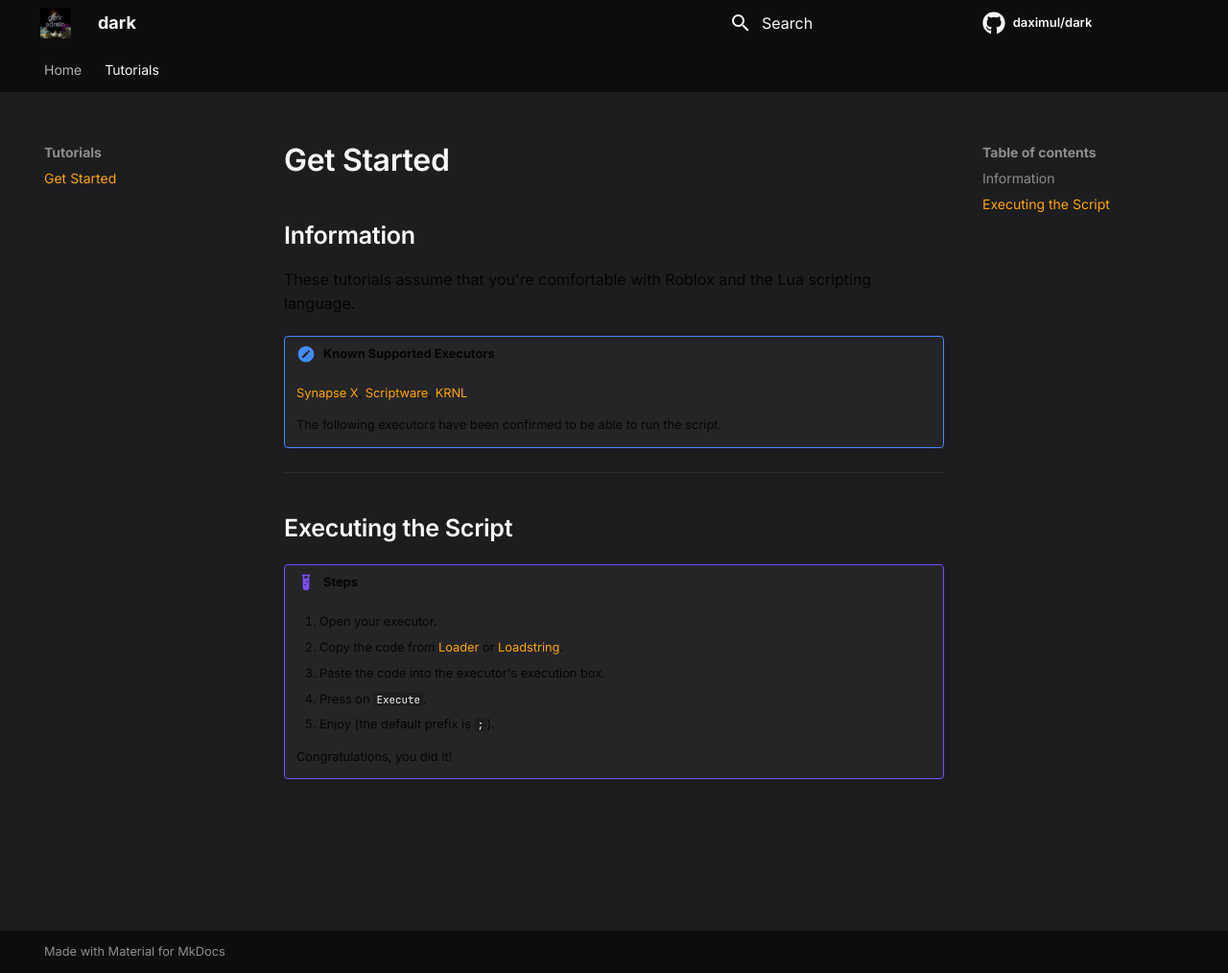
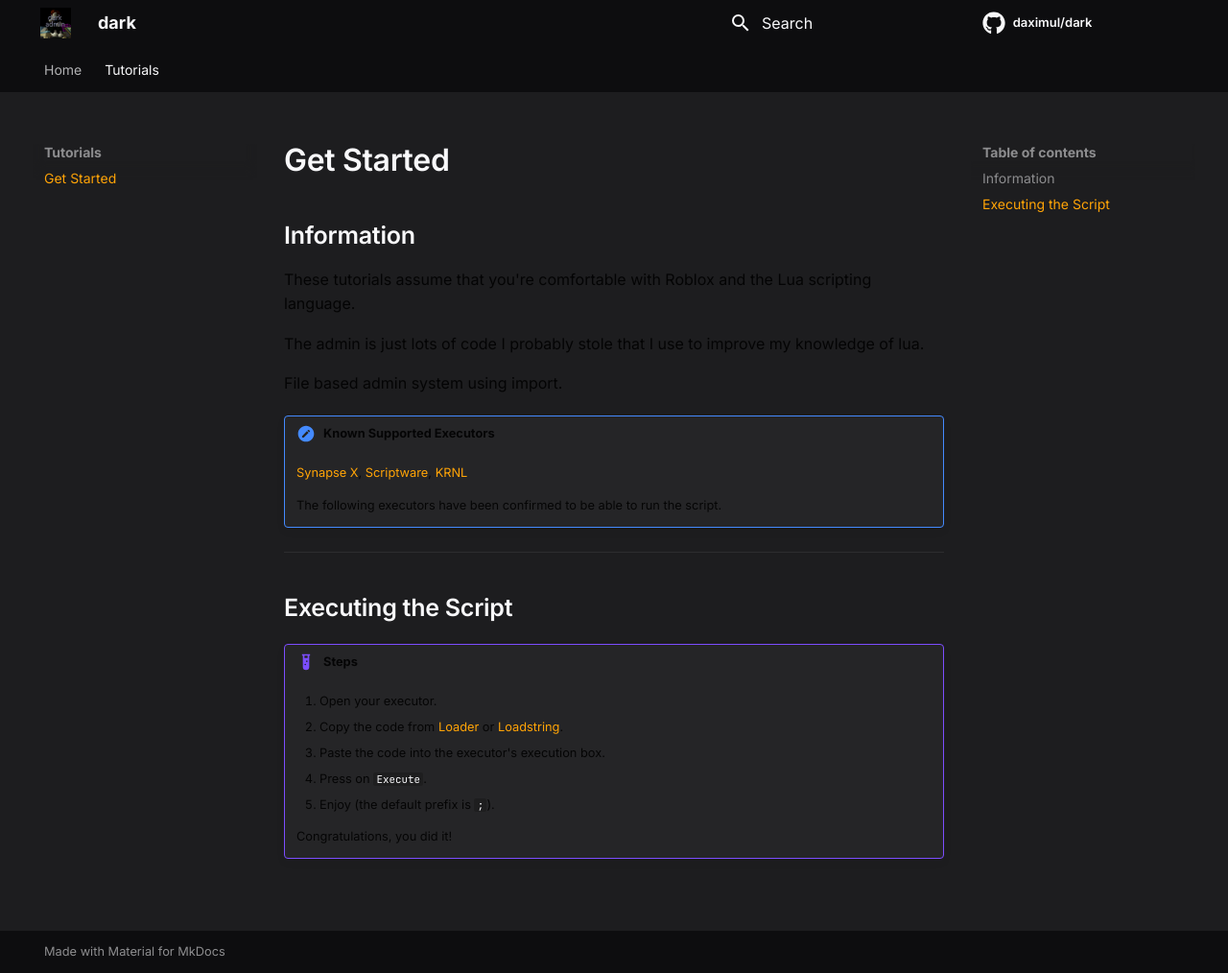
Before and after one commit to daximul/dark, an MkDocs documentation site: the page built from docs/tutorials/index.md, in a window 1280 px wide and 1014 px high. Shown: the whole window at 96% size. Built offline with MkDocs 1.6.1 and Material for MkDocs 9.7.7, drawn with Linux system fonts in a browser that asks for light colours; comment, search, counter and statistics services are not loaded.

Commit message:
Update index.md

```diff
--- a/docs/tutorials/index.md
+++ b/docs/tutorials/index.md
@@ -1,6 +1,10 @@
 ## Information
 
 These tutorials assume that you're comfortable with Roblox and the Lua scripting language.
+
+The admin is just lots of code I probably stole that I use to improve my knowledge of lua.
+
+File based admin system using import.
 
 !!! note "Known Supported Executors"
 	[Synapse X](https://x.synapse.to), [Scriptware](https://script-ware.com), [KRNL](https://krnl.place)
```
